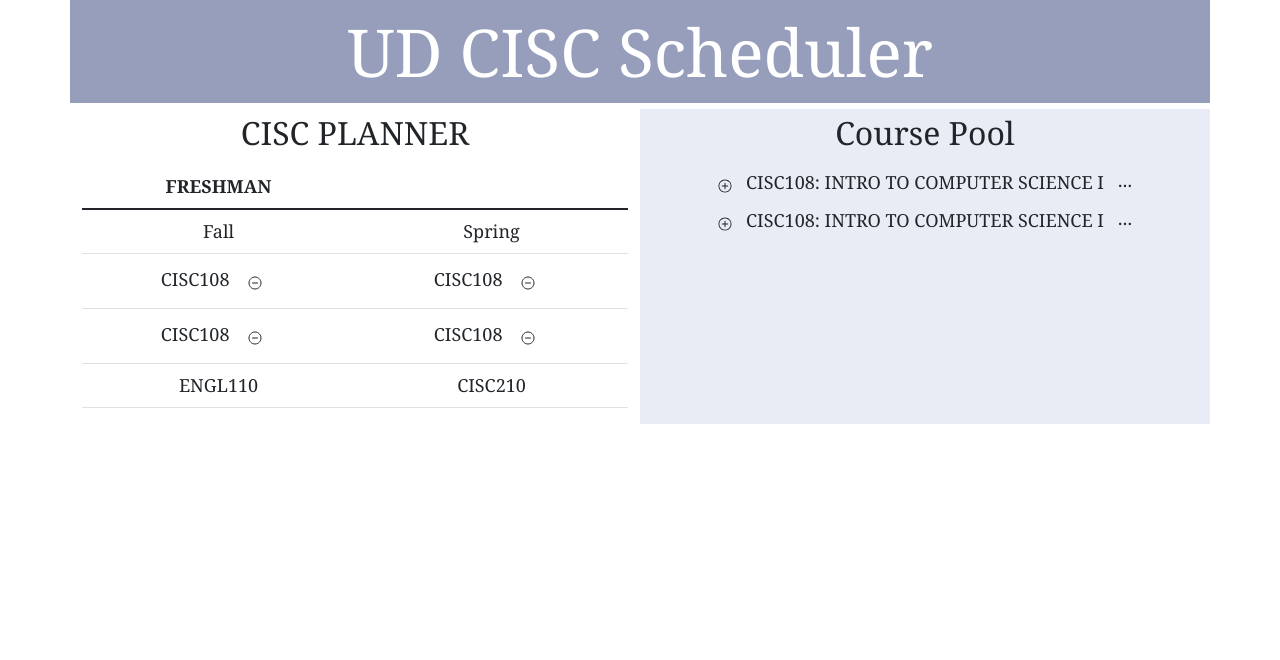
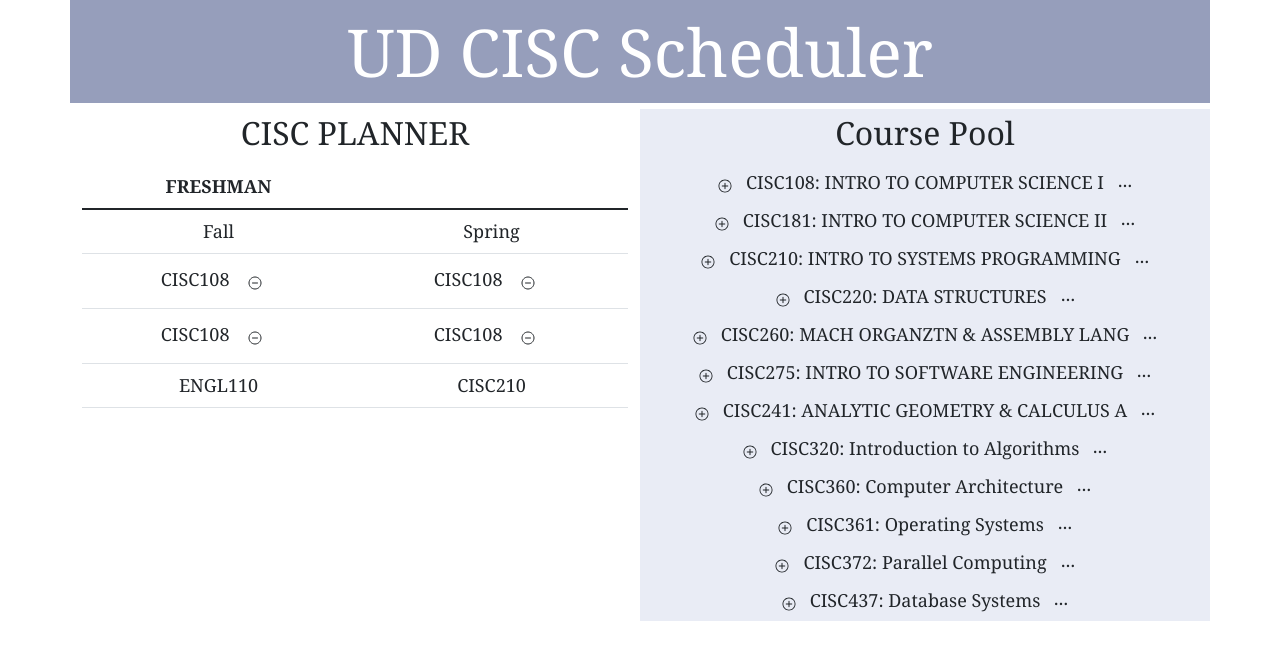
Before and after one commit to UD-CISC275-F21/ud-cis-scheduler-team-8, a React (Create React App) app: page / in a window 1280 px wide. Shown: the top 660 px of the page. Built offline with nearby package versions, Linux system fonts and the light colour scheme.

Commit message:
full course_pool is UP

```diff
--- a/src/App.tsx
+++ b/src/App.tsx
@@ -5,26 +5,38 @@ import CoursePool from "./Component/CoursePool";
 import Header from "./Header";
 import COURSES from "./assets/courses.json";
 import "bootstrap/dist/css/bootstrap.min.css";
-import {Container,Row} from "react-bootstrap";
-import {Course} from "./interfaces/courses";
+import { Container, Row } from "react-bootstrap";
+import { Course } from "./interfaces/courses";
 
 
 
 
 function App(): JSX.Element {
-    const [ActiveCourse, SetActiveCourse] = useState<Course>(COURSES[0]);
+    const list_of_Course: (Course)[] = [];
+
+
+    for (let i = 0; i < 5; i++) {
+        list_of_Course[i] = COURSES[i];
+        //console.log(list_of_Course as unknown as Course);
+    }
+
+
+    //const [schedule,setSchedule]=useState <Course[]>([]);
+    const [pool,SetPool]=useState<Course[]>(COURSES);
+
+    const [ActiveCourse, SetActiveCourse] = useState<Course>(COURSES[0] as Course);
     /*const [currentCourse, setCurrentCourse] = useState<Course>(COURSES[0] as Course);
     const [deck, setDeck] = useState<Course[]>(COURSES);*/
     return (
         <Container className="App">
             <Row>
-                <Header/>
+                <Header />
             </Row>
             <Row>
                 <Tab
                     setCourse={SetActiveCourse}
                     course={ActiveCourse}></Tab>
-                <CoursePool course={ActiveCourse}></CoursePool>
+                <CoursePool pool={pool}></CoursePool>
             </Row>
 
         </Container>
--- a/src/Component/CoursePool.tsx
+++ b/src/Component/CoursePool.tsx
@@ -1,32 +1,33 @@
 import React, { useState } from "react";
 import "../App.css";
-import {Course} from "../interfaces/courses";
+import { Course } from "../interfaces/courses";
 import "bootstrap/dist/css/bootstrap.min.css";
 
-import { propTypes } from "react-bootstrap/esm/Image";
+//import { propTypes } from "react-bootstrap/esm/Image";
 
-import {Button, Col, Modal} from "react-bootstrap";
-import { IoIosMore,IoIosAddCircleOutline } from "react-icons/io";
+import { Button, Col, Modal } from "react-bootstrap";
+import { IoIosMore, IoIosAddCircleOutline } from "react-icons/io";
 
 
-export function CoursePool({course}:{course:Course}): JSX.Element {
+export function CoursePool({ pool }: { pool: Course[] }): JSX.Element {
     const [show, setShow] = useState(false);
     const handleClose = () => setShow(false);
     const handleShow = () => setShow(true);
+    //const [ActiveCourse, SetActiveCourse] = useState();
 
-    return <Col className="pool">
-        <h2>Course Pool</h2>
+
+    //let course_numbers = [0, 1, 2, 3, 4, 5];
+    /*let course_Item = <div><Button variant="tansparant" onClick={handleShow}><IoIosAddCircleOutline /></Button>
+        CISC{pool[0].ID}: {pool[0].Name}
+        <Button variant="tansparant" onClick={handleShow}><IoIosMore /></Button>
+    </div>;*/
+
+    const courseItems = pool.map(function (course: Course): JSX.Element {
+        return <div key={course.ID}>
             <div><Button variant="tansparant" onClick={handleShow}><IoIosAddCircleOutline /></Button>
                 CISC{course.ID}: {course.Name}
                 <Button variant="tansparant" onClick={handleShow}><IoIosMore /></Button>
             </div>
-        <div><Button variant="tansparant" onClick={handleShow}><IoIosAddCircleOutline /></Button>
-            CISC{course.ID}: {course.Name}
-            <Button variant="tansparant" onClick={handleShow}><IoIosMore /></Button>
-        </div>
-
-
-
 
             <Modal show={show} onHide={handleClose}>
                 <Modal.Header closeButton>
@@ -39,11 +40,45 @@ export function CoursePool({course}:{course:Course}): JSX.Element {
                 </Modal.Body>
             </Modal>
 
+
+        </div>;
+
+    });
+
+
+
+
+
+
+
+    return <Col className="pool">
+        <h2>Course Pool</h2>
+        {courseItems}
+
+
+
+
+
+
     </Col>;
 }
 
 
 /*
+
+ <Modal show={show} onHide={handleClose}>
+            <Modal.Header closeButton>
+                <Modal.Title>
+                    <strong>CISC{pool[0].ID}: {pool[0].Name}</strong>
+                </Modal.Title>
+            </Modal.Header>
+            <Modal.Body>
+                {pool[0].Description}
+            </Modal.Body>
+        </Modal>
+
+
+
 function Course_pull(): JSX.Element {
     return (
 
```
Lines whose indentation alone changed are shown as unchanged.
